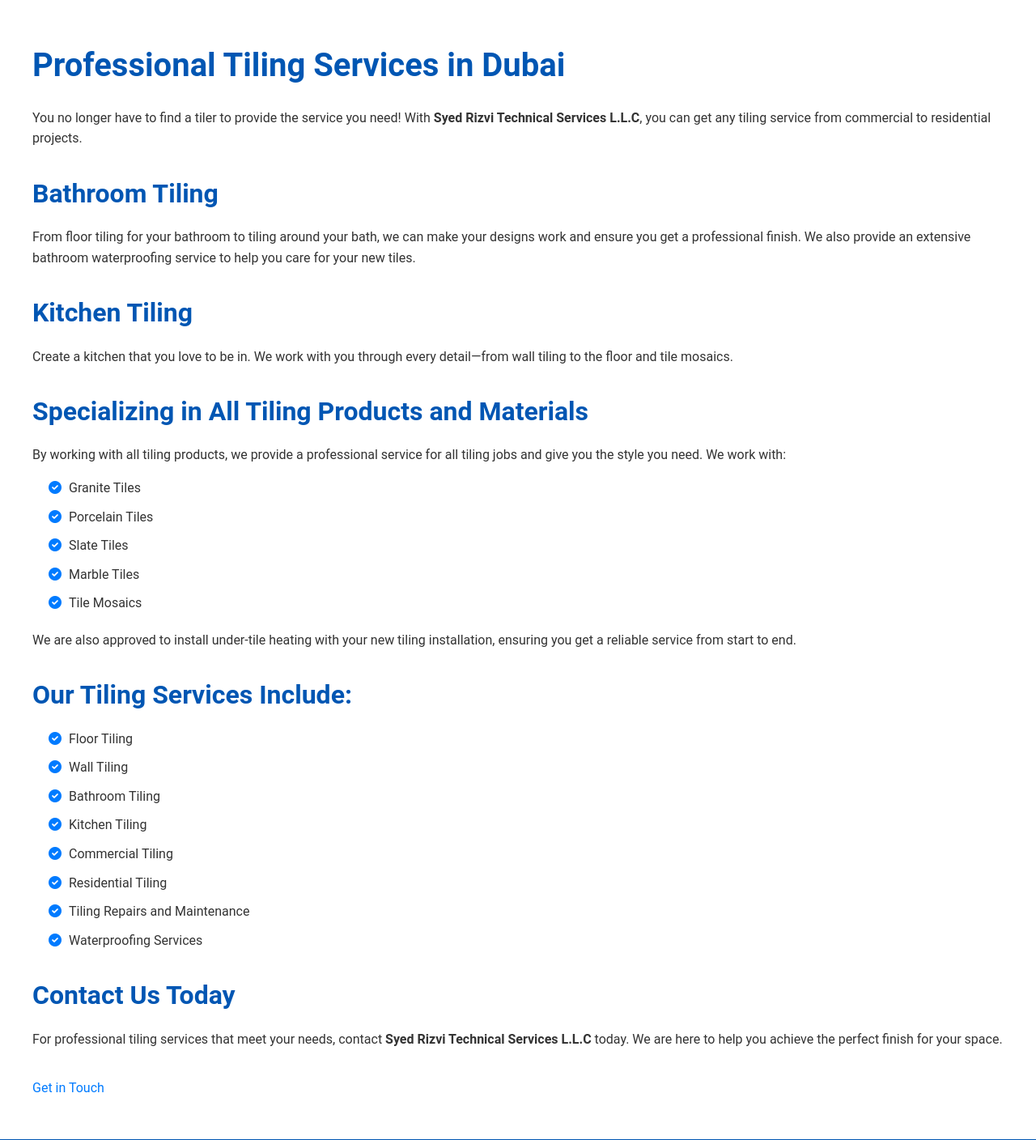
After one commit to rishabh-ml/rishabh-ml.github.io, a PHP site: page /tiling.html in a window 1280 px wide. The commit adds this page. Shown: the part 420-1828 px from the top of the page at 81% size. Run offline with PHP 8.4, Linux system fonts and the light colour scheme.

Commit message:
Added New Services Pages

```diff
--- a/styles.css
+++ b/styles.css
@@ -1,4 +1,3 @@
-/* General Styles */
 * {
   margin: 0;
   padding: 0;
@@ -30,7 +29,6 @@ p {
   margin-bottom: 1rem;
 }
 
-/* Header Styles */
 header {
   background: #007BFF;
   padding: 10px 20px;
@@ -68,7 +66,6 @@ header nav ul li a:hover {
   background-color: #0056b3;
 }
 
-/* Menu Icon (Hamburger) */
 .menu-icon {
   display: none;
   font-size: 1.5rem;
@@ -76,7 +73,6 @@ header nav ul li a:hover {
   cursor: pointer;
 }
 
-/* Responsive Navigation Menu */
 @media (max-width: 768px) {
   header nav ul {
       flex-direction: column;
@@ -91,7 +87,7 @@ header nav ul li a:hover {
   }
 
   header nav ul.active {
-      max-height: 500px; /* Adjust as needed */
+      max-height: 500px;
   }
 
   header nav ul li {
@@ -109,7 +105,6 @@ header nav ul li a:hover {
   }
 }
 
-/* Hero Section */
 .hero {
   background: url('background.jpg') no-repeat center center/cover;
   text-align: center;
@@ -142,7 +137,6 @@ header nav ul li a:hover {
   color: white;
 }
 
-/* About Us Section */
 .about-us {
   padding: 50px 20px;
   background-color: #ffffff;
@@ -177,7 +171,6 @@ header nav ul li a:hover {
   background-color: #0056b3;
 }
 
-/* Explore Services Button */
 .explore-services {
   margin-top: 20px;
   text-align: center;
@@ -199,7 +192,6 @@ header nav ul li a:hover {
   background-color: #0056b3;
 }
 
-/* Services Overview Section */
 .services-overview {
   padding: 50px 20px;
   background-color: #f8f9fa;
@@ -211,7 +203,6 @@ header nav ul li a:hover {
   font-size: 2.5rem;
 }
 
-/* Service Grid Layout */
 .service-grid {
   display: grid;
   grid-template-columns: repeat(auto-fit, minmax(250px, 1fr));
@@ -219,7 +210,6 @@ header nav ul li a:hover {
   justify-items: center;
 }
 
-/* Service Item */
 .service-item {
   background: #fff;
   padding: 20px;
@@ -236,7 +226,6 @@ header nav ul li a:hover {
   box-shadow: 0 15px 25px rgba(0, 0, 0, 0.3);
 }
 
-/* Service Item Image */
 .service-item img {
   width: 100%;
   height: 200px;
@@ -245,20 +234,17 @@ header nav ul li a:hover {
   margin-bottom: 10px;
 }
 
-/* Service Item Title */
 .service-item h3 {
   font-size: 1.5rem;
   margin-bottom: 10px;
 }
 
-/* Service Item Description */
 .service-item p {
   font-size: 1rem;
   color: #666;
   margin-bottom: 15px;
 }
 
-/* Service Item Button */
 .service-item .btn {
   display: inline-block;
   padding: 8px 15px;
@@ -273,7 +259,6 @@ header nav ul li a:hover {
   background: #0056b3;
 }
 
-/* Projects Section */
 .projects {
   padding: 50px 20px;
   background-color: #ffffff;
@@ -285,7 +270,6 @@ header nav ul li a:hover {
   font-size: 2.5rem;
 }
 
-/* Project Grid Layout */
 .project-grid {
   display: grid;
   grid-template-columns: repeat(auto-fit, minmax(250px, 1fr));
@@ -293,7 +277,6 @@ header nav ul li a:hover {
   justify-items: center;
 }
 
-/* Project Item */
 .project-item {
   background: #fff;
   padding: 20px;
@@ -310,7 +293,6 @@ header nav ul li a:hover {
   box-shadow: 0 15px 25px rgba(0, 0, 0, 0.3);
 }
 
-/* Project Item Image */
 .project-item img {
   width: 100%;
   height: 200px;
@@ -319,20 +301,17 @@ header nav ul li a:hover {
   margin-bottom: 10px;
 }
 
-/* Project Item Title */
 .project-item h3 {
   font-size: 1.5rem;
   margin-bottom: 10px;
 }
 
-/* Project Item Description */
 .project-item p {
   font-size: 1rem;
   color: #666;
   margin-bottom: 15px;
 }
 
-/* Project Item Button */
 .project-item .btn {
   display: inline-block;
   padding: 8px 15px;
@@ -347,7 +326,6 @@ header nav ul li a:hover {
   background: #0056b3;
 }
 
-/* Why Choose Us Section */
 .why-choose-us {
   background: #e9ecef;
   padding: 50px 20px;
@@ -387,7 +365,6 @@ header nav ul li a:hover {
   color: #666;
 }
 
-/* Footer */
 footer {
   background: #0056b3;
   color: white;
@@ -441,7 +418,97 @@ footer p {
   font-size: 0.9rem;
 }
 
-/* Responsive Design */
+.page-banner {
+  background-size: cover;
+  background-position: center;
+  padding: 100px 20px;
+  color: white;
+  text-align: center;
+}
+
+.page-banner .banner-content h1 {
+  font-size: 3rem;
+  margin-bottom: 10px;
+}
+
+.page-banner .banner-content p {
+  font-size: 1.5rem;
+}
+
+.service-details {
+  padding: 50px 20px;
+  background-color: #ffffff;
+}
+
+.service-details .container {
+  max-width: 1200px;
+  margin: 0 auto;
+}
+
+.service-details h2 {
+  font-size: 2.5rem;
+  margin-bottom: 20px;
+}
+
+.service-details h3 {
+  font-size: 2rem;
+  margin-top: 30px;
+  margin-bottom: 15px;
+}
+
+.service-details p {
+  margin-bottom: 15px;
+  color: #333;
+}
+
+.service-details ul {
+  margin-left: 20px;
+  margin-bottom: 20px;
+}
+
+.service-details ul li {
+  margin-bottom: 10px;
+  position: relative;
+  padding-left: 25px;
+}
+
+.service-details ul li::before {
+  content: "\f058";
+  font-family: "Font Awesome 5 Free";
+  font-weight: 900;
+  position: absolute;
+  left: 0;
+  color: #007BFF;
+}
+
+.service-details a.btn {
+  display: inline-block;
+  margin-top: 20px;
+}
+
+.service-list,
+.tiling-materials {
+  list-style: none;
+  padding: 0;
+}
+
+.service-list li,
+.tiling-materials li {
+  margin-bottom: 10px;
+  position: relative;
+  padding-left: 25px;
+}
+
+.service-list li::before,
+.tiling-materials li::before {
+  content: "\f00c";
+  font-family: "Font Awesome 5 Free";
+  font-weight: 900;
+  position: absolute;
+  left: 0;
+  color: #007BFF;
+}
+
 @media (max-width: 768px) {
   .hero h1 {
       font-size: 2rem;
@@ -463,4 +530,12 @@ footer p {
   .footer-contact {
       margin-bottom: 20px;
   }
+
+  .page-banner .banner-content h1 {
+      font-size: 2.5rem;
+  }
+
+  .page-banner .banner-content p {
+      font-size: 1.2rem;
+  }
 }
--- /dev/null
+++ b/tiling.html
@@ -0,0 +1,199 @@
+<!DOCTYPE html>
+<html lang="en">
+
+<head>
+    <!-- Meta Tags -->
+    <meta charset="UTF-8">
+    <title>Floor and Wall Tiling Works | Syed Rizvi Technical Services L.L.C</title>
+    <meta name="description" content="Professional floor and wall tiling services in Dubai by Syed Rizvi Technical Services L.L.C. Expert tiling solutions for residential and commercial spaces.">
+    <meta name="keywords" content="Tiling Services Dubai, Floor Tiling UAE, Wall Tiling, Bathroom Tiling, Kitchen Tiling, Syed Rizvi Technical Services">
+    <meta name="author" content="Syed Rizvi Technical Services L.L.C">
+    <meta name="viewport" content="width=device-width, initial-scale=1.0">
+
+    <!-- Open Graph / Facebook -->
+    <meta property="og:title" content="Professional Floor and Wall Tiling Services in Dubai">
+    <meta property="og:description" content="Expert tiling solutions for your home or business. Contact Syed Rizvi Technical Services L.L.C today.">
+    <meta property="og:image" content="tiling-banner.jpg">
+    <meta property="og:url" content="https://srtechnical.com/tiling.html">
+    <meta property="og:type" content="website">
+
+    <!-- Twitter -->
+    <meta name="twitter:card" content="summary_large_image">
+    <meta name="twitter:title" content="Floor and Wall Tiling Works | Syed Rizvi Technical Services L.L.C">
+    <meta name="twitter:description" content="Professional floor and wall tiling services in Dubai. Expert solutions for residential and commercial spaces.">
+    <meta name="twitter:image" content="tiling-banner.jpg">
+
+    <!-- Favicon -->
+    <link rel="icon" href="favicon.ico">
+
+    <!-- CSS Links -->
+    <link rel="stylesheet" href="styles.css">
+
+    <!-- Font Awesome -->
+    <link rel="stylesheet" href="https://cdnjs.cloudflare.com/ajax/libs/font-awesome/6.0.0/css/all.min.css">
+
+    <!-- AOS Animation CSS -->
+    <link rel="stylesheet" href="https://cdn.jsdelivr.net/npm/aos@2.3.4/dist/aos.css">
+</head>
+
+<body>
+    <!-- Header -->
+    <header>
+        <div class="logo">
+            <img src="logo.jpg" alt="Syed Rizvi Technical Services Logo" title="Syed Rizvi Technical Services L.L.C">
+        </div>
+        <nav>
+            <div class="menu-icon" id="menu-icon">
+                <i class="fas fa-bars"></i>
+            </div>
+            <ul id="nav-links">
+                <li><a href="index.html">Home</a></li>
+                <li><a href="about.html">About Us</a></li>
+                <li><a href="services.html" class="active">Services</a></li>
+                <li><a href="projects.html">Projects</a></li>
+                <li><a href="contact.html">Contact</a></li>
+            </ul>
+        </nav>
+    </header>
+
+    <!-- Page Banner -->
+    <section class="page-banner" style="background-image: url('tiling-banner.jpg');" data-aos="fade-down">
+        <div class="banner-content">
+            <h1>Floor and Wall Tiling Works</h1>
+            <p>Expert Tiling Solutions for Your Home or Business</p>
+        </div>
+    </section>
+
+    <!-- Main Content -->
+    <main>
+        <section class="service-details" data-aos="fade-up">
+            <div class="container">
+                <h2>Professional Tiling Services in Dubai</h2>
+                <p>
+                    You no longer have to find a tiler to provide the service you need! With <strong>Syed Rizvi Technical Services L.L.C</strong>, you can get any tiling service from commercial to residential projects.
+                </p>
+
+                <h3>Bathroom Tiling</h3>
+                <p>
+                    From floor tiling for your bathroom to tiling around your bath, we can make your designs work and ensure you get a professional finish. We also provide an extensive bathroom waterproofing service to help you care for your new tiles.
+                </p>
+
+                <h3>Kitchen Tiling</h3>
+                <p>
+                    Create a kitchen that you love to be in. We work with you through every detail—from wall tiling to the floor and tile mosaics.
+                </p>
+
+                <h3>Specializing in All Tiling Products and Materials</h3>
+                <p>
+                    By working with all tiling products, we provide a professional service for all tiling jobs and give you the style you need. We work with:
+                </p>
+                <ul class="tiling-materials">
+                    <li>Granite Tiles</li>
+                    <li>Porcelain Tiles</li>
+                    <li>Slate Tiles</li>
+                    <li>Marble Tiles</li>
+                    <li>Tile Mosaics</li>
+                </ul>
+                <p>
+                    We are also approved to install under-tile heating with your new tiling installation, ensuring you get a reliable service from start to end.
+                </p>
+
+                <h3>Our Tiling Services Include:</h3>
+                <ul class="service-list">
+                    <li>Floor Tiling</li>
+                    <li>Wall Tiling</li>
+                    <li>Bathroom Tiling</li>
+                    <li>Kitchen Tiling</li>
+                    <li>Commercial Tiling</li>
+                    <li>Residential Tiling</li>
+                    <li>Tiling Repairs and Maintenance</li>
+                    <li>Waterproofing Services</li>
+                </ul>
+
+                <h3>Contact Us Today</h3>
+                <p>
+                    For professional tiling services that meet your needs, contact <strong>Syed Rizvi Technical Services L.L.C</strong> today. We are here to help you achieve the perfect finish for your space.
+                </p>
+                <a href="contact.html" class="btn">Get in Touch</a>
+            </div>
+        </section>
+    </main>
+
+    <!-- Footer -->
+    <footer>
+        <div class="footer-container">
+            <div class="footer-about">
+                <img src="logo-footer.png" alt="Syed Rizvi Logo Footer">
+                <p>Syed Rizvi Technical Services L.L.C - Your trusted partner for building maintenance and technical services across the UAE.</p>
+            </div>
+            <div class="footer-links">
+                <h4>Quick Links</h4>
+                <ul>
+                    <li><a href="index.html">Home</a></li>
+                    <li><a href="about.html">About Us</a></li>
+                    <li><a href="services.html">Services</a></li>
+                    <li><a href="projects.html">Projects</a></li>
+                    <li><a href="contact.html">Contact</a></li>
+                </ul>
+            </div>
+            <div class="footer-contact">
+                <h4>Contact Us</h4>
+                <p><strong>Phone:</strong> +971 52 1483314</p>
+                <p><strong>Email:</strong> contact@syedrizvi.com</p>
+                <div class="social-icons">
+                    <a href="#"><i class="fab fa-facebook"></i></a>
+                    <a href="#"><i class="fab fa-twitter"></i></a>
+                    <a href="#"><i class="fab fa-instagram"></i></a>
+                </div>
+            </div>
+        </div>
+        <p>&copy; 2023 Syed Rizvi Technical Services L.L.C. All Rights Reserved.</p>
+    </footer>
+
+    <!-- Scripts -->
+    <!-- AOS Animation Script -->
+    <script src="https://cdn.jsdelivr.net/npm/aos@2.3.4/dist/aos.js"></script>
+    <script>
+        AOS.init();
+    </script>
+
+    <!-- Responsive Navigation Script -->
+    <script>
+        document.getElementById('menu-icon').addEventListener('click', function() {
+            const navLinks = document.getElementById('nav-links');
+            navLinks.classList.toggle('active');
+        });
+    </script>
+
+    <!-- Lazy Loading Images Script -->
+    <script>
+        document.addEventListener("DOMContentLoaded", function() {
+            const images = document.querySelectorAll('img[data-src]');
+            const loadImage = function(image) {
+                image.setAttribute('src', image.getAttribute('data-src'));
+                image.onload = function() {
+                    image.removeAttribute('data-src');
+                };
+            };
+            if ('IntersectionObserver' in window) {
+                const observer = new IntersectionObserver(function(entries, observer) {
+                    entries.forEach(function(entry) {
+                        if (entry.isIntersecting) {
+                            loadImage(entry.target);
+                            observer.unobserve(entry.target);
+                        }
+                    });
+                });
+                images.forEach(function(image) {
+                    observer.observe(image);
+                });
+            } else {
+                images.forEach(function(image) {
+                    loadImage(image);
+                });
+            }
+        });
+    </script>
+</body>
+
+</html>
```
Also changed, not shown: partition.html (renamed from partitioning.html, +53 -17 lines), wallpaper.html (added, +192 -0 lines).
